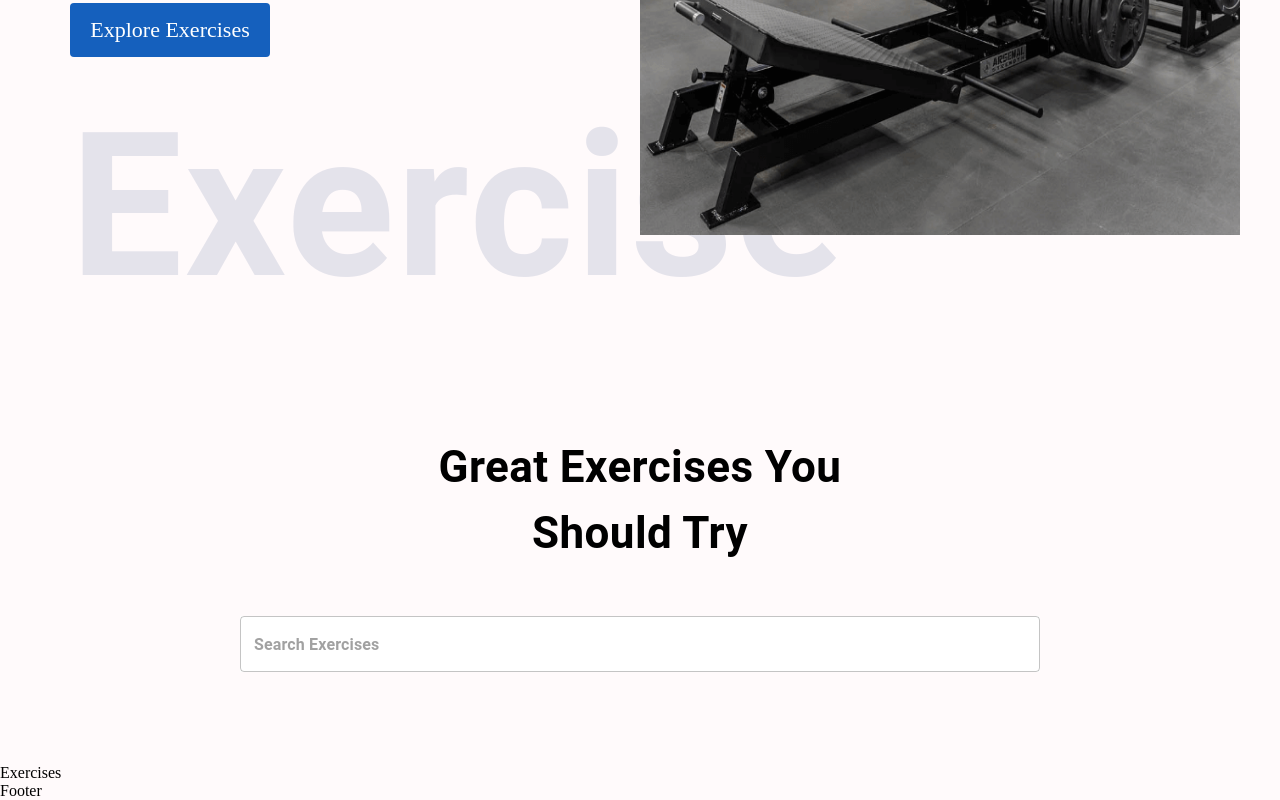
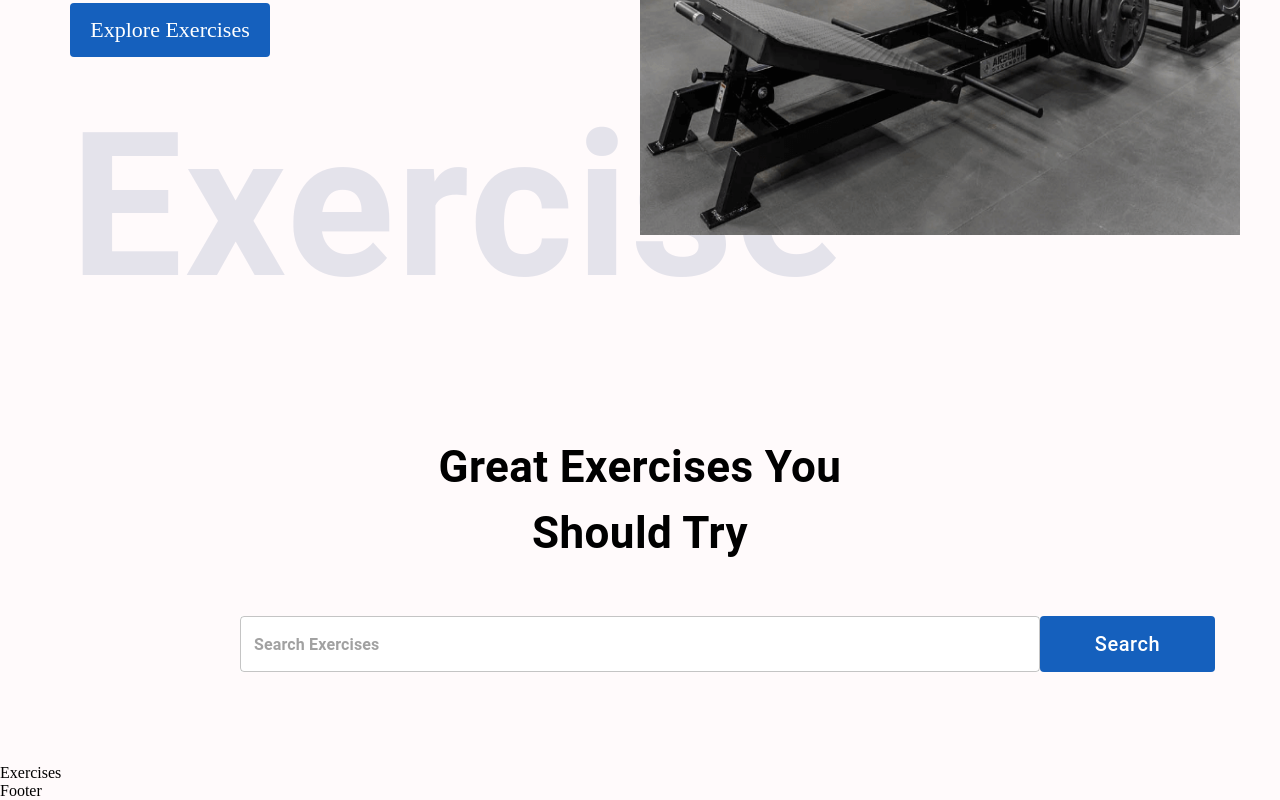
Before and after one commit to Thuotracy/Fit-On-Gym-App, a React (Create React App) app: page / in a window 1280 px wide. Shown: the part 409-1209 px from the top of the page. Built offline with nearby package versions, Linux system fonts and the light colour scheme.

Commit message:
created ans styled the search button

```diff
--- a/src/components/SearchExercises.js
+++ b/src/components/SearchExercises.js
@@ -22,6 +22,19 @@
           placeholder='Search Exercises'
           type="text"
         />
+
+        <Button className="search-btn"
+          sx={{
+            bgcolor: '#1560BD',
+            color: 'white',
+            textTransform: 'none',
+            width: {lg: '175px', xs: '80px'},
+            fontSize: {lg: '20px', xs: '14px'},
+            height: '56px',
+            position: "absolute"
+          }}
+        >Search
+        </Button>
       </Box>
     </Stack>
   )
```
